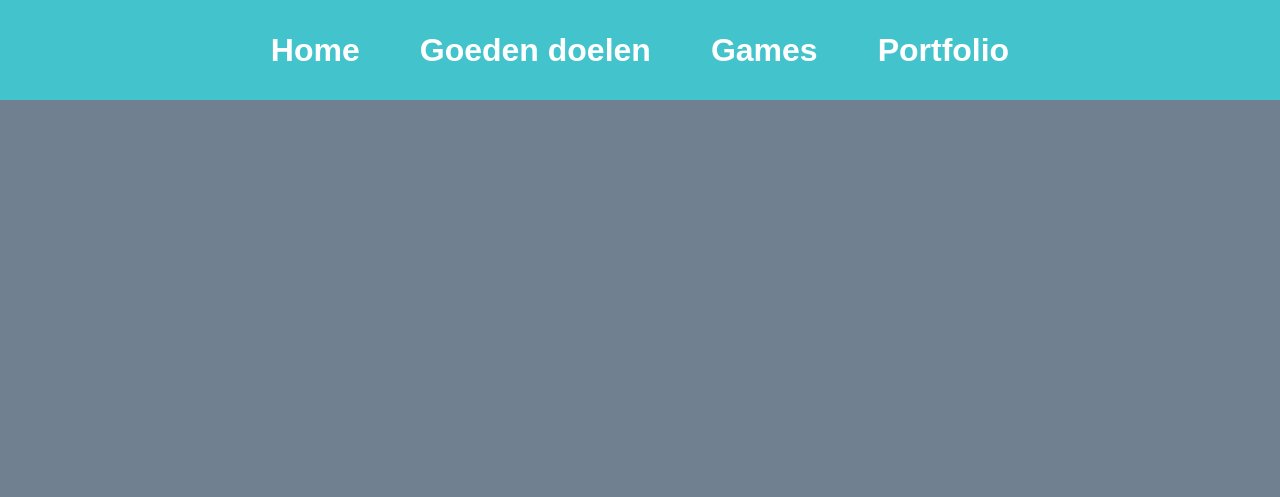
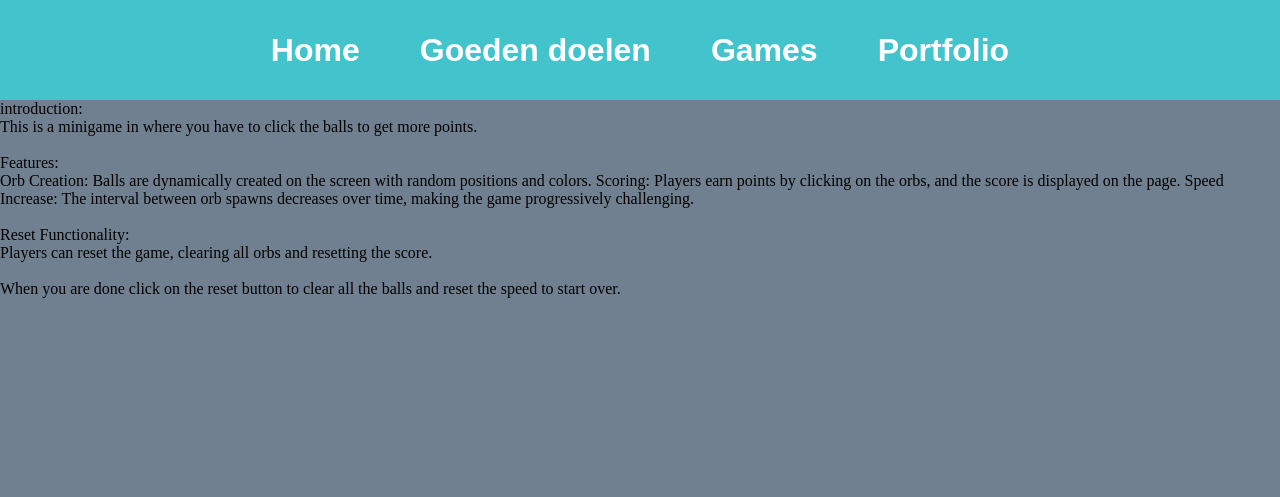
Before and after one commit to Dylanvanschouwen/Project-02-2023-2024, a PHP site: page /Game-uitleg-Marlon.php in a window 1280 px wide. Shown: the top 497 px of the page. Run offline with PHP 8.4, Linux system fonts and the light colour scheme.

Commit message:
game uitleg

```diff
--- a/Webpages/Game-uitleg-Marlon.php
+++ b/Webpages/Game-uitleg-Marlon.php
@@ -8,7 +8,21 @@
     <?php include ('../Include/navbar.php'); ?>
 </head>
 <body>
+  <p>
+ introduction:<br>
+ This is a minigame in where you have to click  the balls to get more points.
+</P> <br>
+<p>Features:</p>
+<p>Orb Creation: Balls are dynamically created on the screen with random positions and colors.
+Scoring: Players earn points by clicking on the orbs, and the score is displayed on the page.
+Speed Increase: The interval between orb spawns decreases over time, making the game progressively challenging.
+<br><br>
+Reset Functionality: <br>
+Players can reset the game, clearing all orbs and resetting the score.
+</p> <br>
 
+When you are done
+    click on the reset button to clear all the balls and reset the speed to start over.</p>
     <?php include ('../Include/footer.php'); ?>
 </body>
 </html>
```
